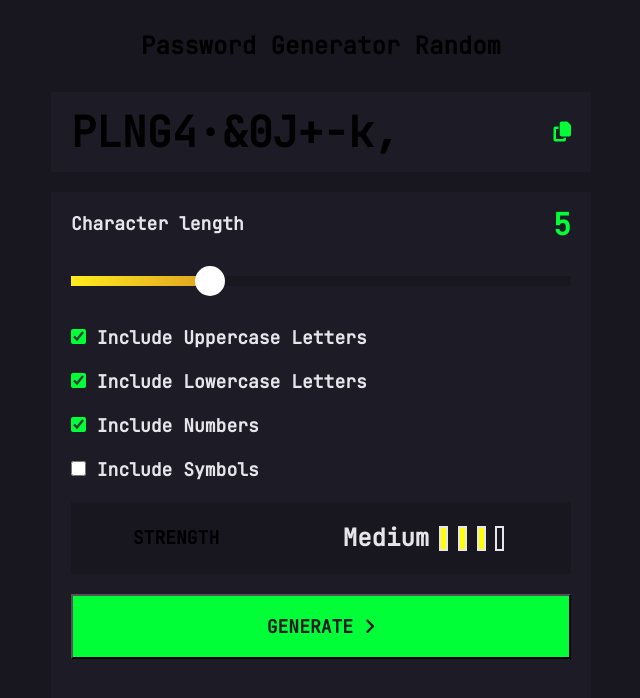
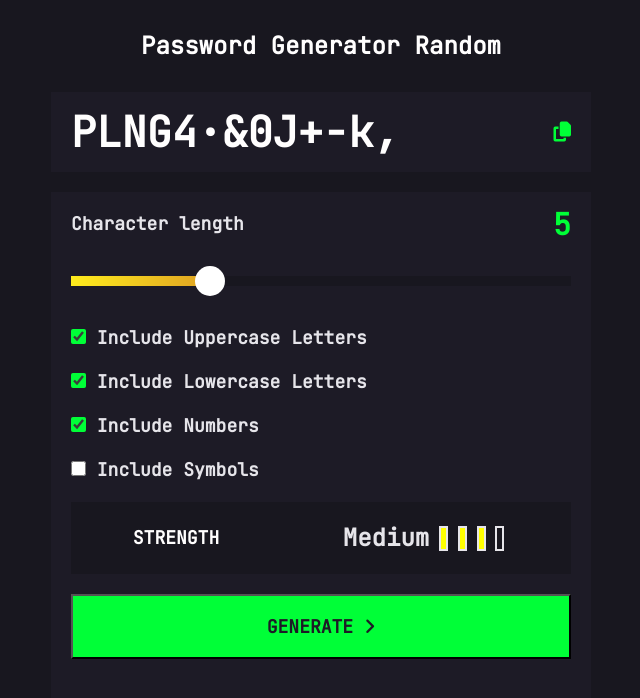
Before and after one commit to CookyDevJS/Generate-Random-Password, a plain HTML site: page index.html in a window 1280 px wide. Shown: the whole page, without its empty margins (319-959 px from the left). Drawn offline with Linux system fonts and the light colour scheme.

Commit message:
Update Css

```diff
--- a/css/styles.css
+++ b/css/styles.css
@@ -14,7 +14,7 @@
   --main-bg-color: #18171f;
   --secondary-bg-color: #1d1b26;
   --main-font-color: #e6e5ea;
-  --secondary-font-color: #000000;
+  --secondary-font-color: #fffefe;
   --bar-color-1: #f64a4a;
   --bar-color-2: #fb7c58;
   --bar-color-3: #fb7c58;
```
Also changed, not shown: 3 other files.
